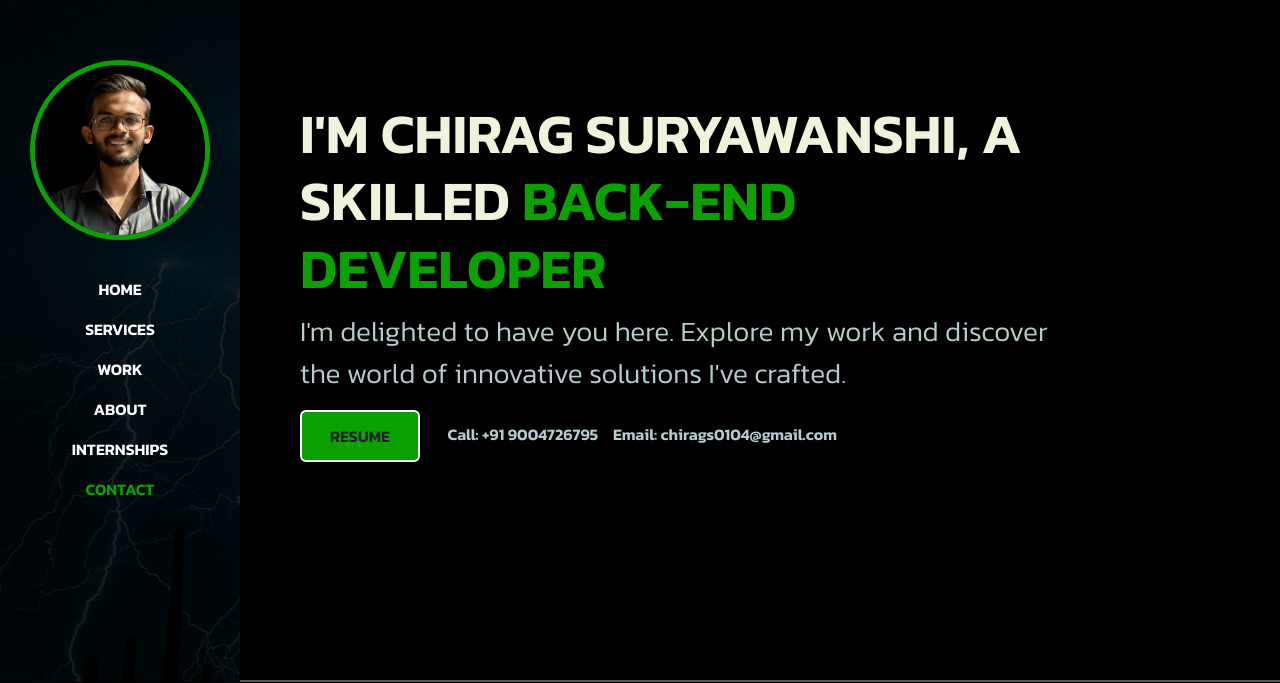
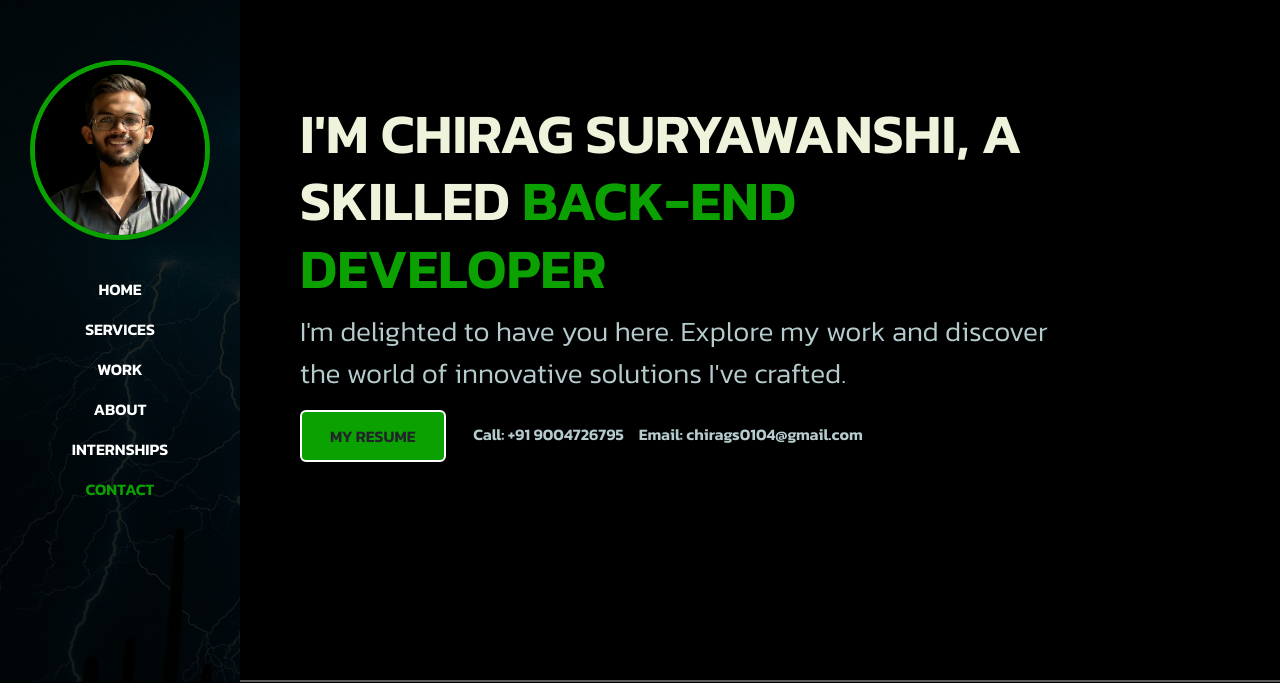
Before and after one commit to chirag0101/Chirag_Portfolio, a plain HTML site: page index.html in a window 1280 px wide. Shown: the part 118-801 px from the top of the page. Drawn offline with Linux system fonts and the light colour scheme; a web font is replaced by a local one.

Commit message:
Update index.html

```diff
--- a/index.html
+++ b/index.html
@@ -93,7 +93,7 @@
                   WORK</a
                 > -->
                 <a href="https://drive.google.com/file/d/1oEAmLqb97Yu1VlF67G8e6o4FD48q0sio/view?usp=sharing" class="btn btn-brand fw-bold me-4">
-                  RESUME</a
+                  MY RESUME</a
                 >
                 <a href="tel:+91 9004726795" class="custom-link num"> Call: +91 9004726795</a>&nbsp;&nbsp;&nbsp;
                 <a href="mailto:chirags0104@gmail.com" class="custom-link num"> Email:  chirags0104@gmail.com</a>
```
